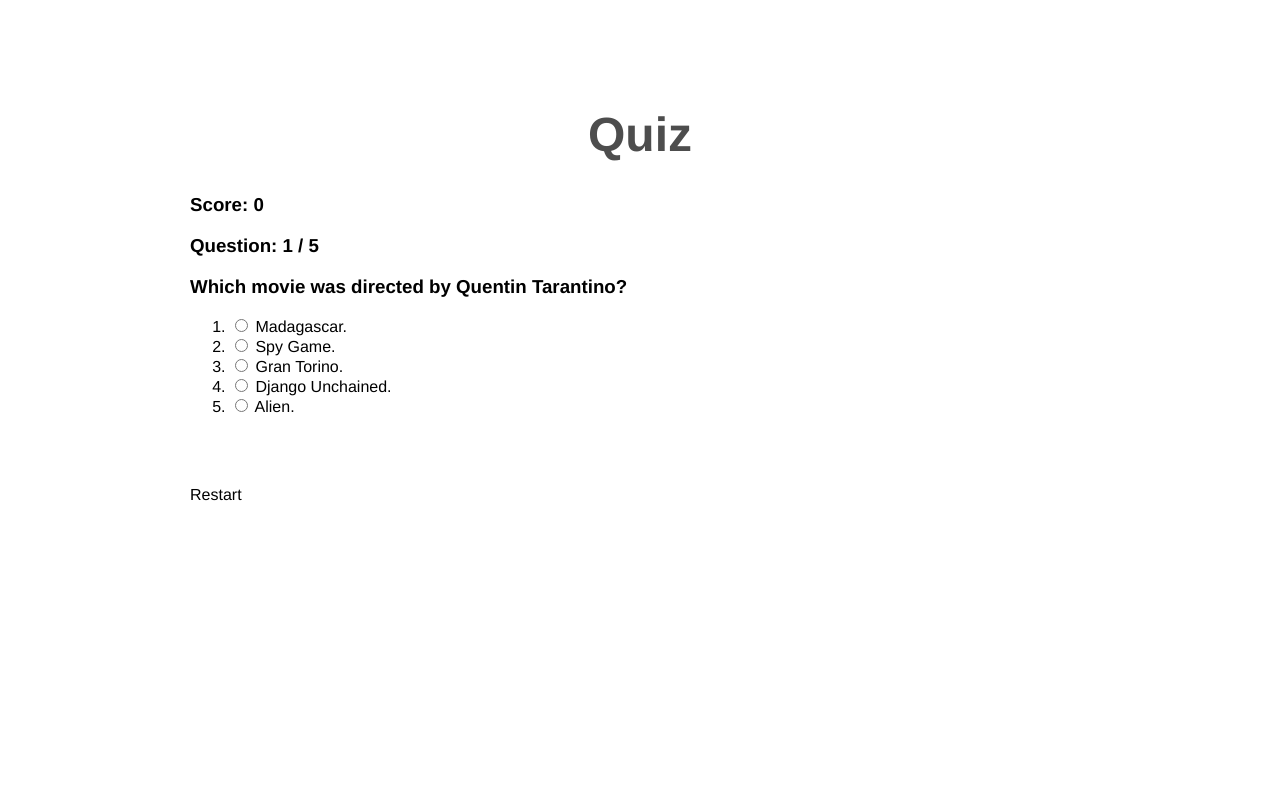
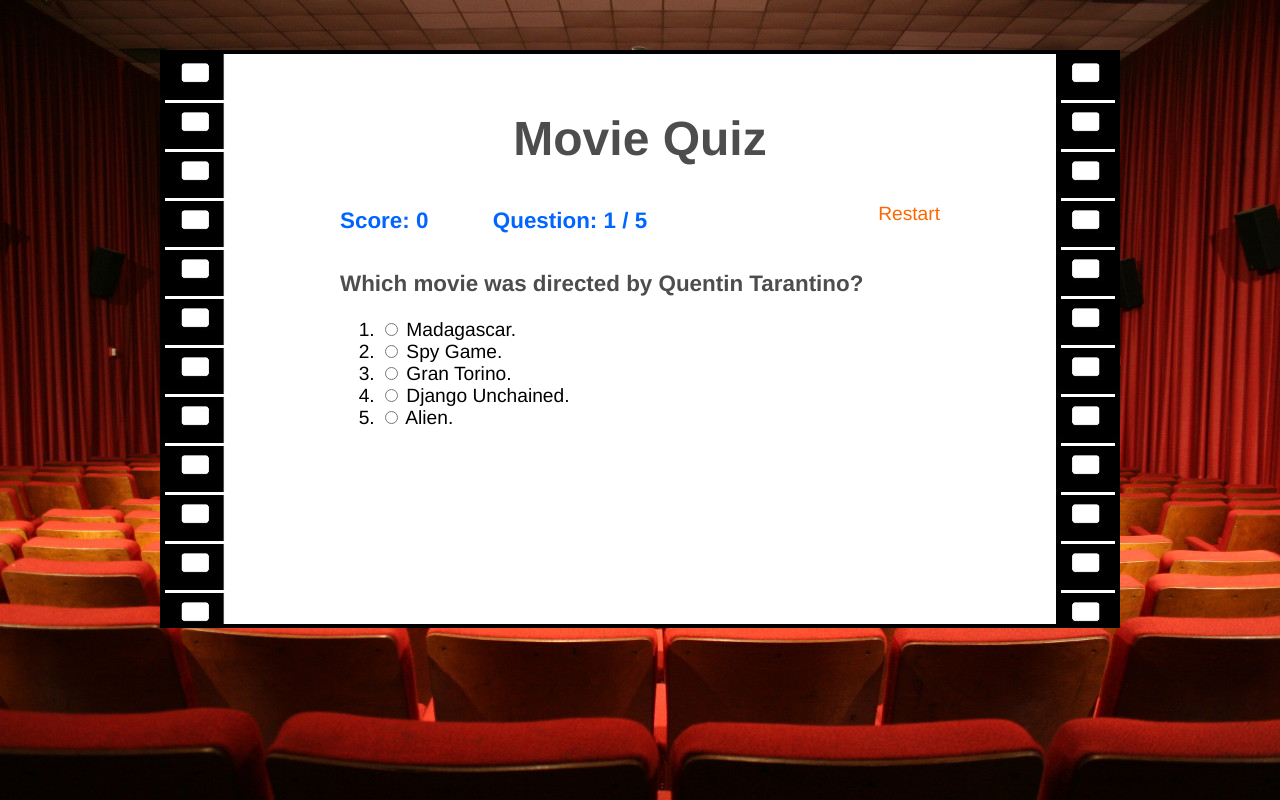
Before and after one commit to danyelous/quiz, a plain HTML site: page index.html in a window 1280 px wide. Drawn offline with nearby package versions, Linux system fonts and the light colour scheme.

Commit message:
style update

```diff
--- a/index.html
+++ b/index.html
@@ -3,7 +3,7 @@
 <head>
 
 
-<title>Quiz: by Ponto</title>
+<title>Movie Quiz: by Ponto</title>
 <link rel="stylesheet" href="style.css" type="text/css" />
 
 
@@ -13,19 +13,21 @@
 </head>
 
 <body>
-<!-- <img alt="full screen background image" src="back.png" id="full-screen-background-image" />  -->
+	<img alt="full screen background image" src="back.jpg" id="full-screen-background-image" />
 
 <div id="container">
 
 	<div id="content">
 
-	<h1>Quiz</h1>
+	<h1>Movie Quiz</h1>
 
 	<div id="information">
 
 		<h3 class="pointstitle"> Score: <span class="points"> </span> </h3>
 
 		<h3 class="progress"> Question: <span class="currentquestion"> &nbsp;&nbsp; </span> / <span class="total">  </span> </h3>
+
+		<a class="reset"> Restart </a>
 
 	</div> <!-- end information -->
 
@@ -45,14 +47,6 @@
 
 	</div> <!-- end questiondisplay -->
 
-
-	<div id="controls">
-
-		<a class="reset"> Restart </a>
-
-	</div> <!-- end controls -->
-
-
 	</div> <!-- end content -->
 
 </div> <!-- end container -->
--- a/script.js
+++ b/script.js
@@ -44,9 +44,8 @@ function Question(title,options,correctAnswer) {
 questions[0] = new Question("Which movie was directed by Quentin Tarantino?",["Madagascar.","Spy Game.","Gran Torino.","Django Unchained.","Alien."],4);
 questions[1] = new Question("Which actor never won an Oscar award?",["Jeff Bridges.","Leonardo DiCaprio.","Jamie Foxx.","Sean Penn.","Denzel Washington."],2);
 questions[2] = new Question("What year was Jurassic Park released?",["1992.","1993.","1994.","1995.","1996."],2);
-questions[3] = new Question("Which actress stared Black Swan in 2010?",["Sandra Bullock.","Jennifer Lawrence.","Rachel McAdams.","Scarlett Johansson.","Natalie Portman."],5);
-questions[4] = new Question("According to Fight Club movie from 1999, which is the Fight Club first rule?",["Someone yells stop, goes limp, taps out, the fight is over.","Only two guys to a fight.","You do not talk about Fight Club.","One fight at a time, fellas.","If this is your first night at Fight Club, you have to fight."],3);
-
+questions[3] = new Question("According to Fight Club movie from 1999, which is the Fight Club first rule?",["Someone yells stop, goes limp, taps out, the fight is over.","Only two guys to a fight.","You do not talk about Fight Club.","One fight at a time, fellas.","If this is your first night at Fight Club, you have to fight."],3);
+questions[4] = new Question("Which actress stared Black Swan in 2010?",["Sandra Bullock.","Jennifer Lawrence.","Rachel McAdams.","Scarlett Johansson.","Natalie Portman."],5);
 
 
 
@@ -58,11 +57,11 @@ function evaluateEntry(val){
 		points = points + 1;
 
 
-		insertReply('Correct!');
+		insertReply('<span class="correct">Correct!</span>');
 
 		insertPoints(points);
 	}else{
-		insertReply('Incorrect, the correct answer is: ' + questions[currentQuestion].options[questions[currentQuestion].correctAnswer - 1] );
+		insertReply('<span class="incorrect">Incorrect, the correct answer is: ' + questions[currentQuestion].options[questions[currentQuestion].correctAnswer - 1] + '</span>' );
 
 	}
 
@@ -72,46 +71,39 @@ function evaluateEntry(val){
 
 	if( currentQuestion < questions.length ){
 
-		goToNextQuestion(currentQuestion);
+		insertQuestion(currentQuestion,4000);
 
 	}else{
 
-		$('.questiontitle').delay(4000).fadeOut('slow', function() {
+			$('.reply').delay(4000).fadeOut('slow', function() {
 
-			insertReply('');
+			$('.reply').html('');
+
 			$('.pointstitle').fadeOut();
+
 			$('.progress').fadeOut();
+
+			$('.questiontitle').fadeOut();
 
 			$('.options').slideUp('slow', function(){
 
 				$('.options').html('');
 
-				insertReply('Your final score: ' + points);
+				$('.reply').html('<center>Your final score: ' + points + '</center>').hide().delay('slow').fadeIn('slow');
+
 
 			});
 
 		});
+
 	}
 
 
 }
 
-function goToNextQuestion(number){
-
-
-	insertQuestion(number,4000);
-
-
-	}
-
 function reset(){
-
-	//show message
-
-	$('.reply').html('Restarting...').hide().fadeIn('slow');
-
-	window.setTimeout(performReset, 2000);
-
+	$('.reply').html('<center>Restarting...</center>').hide().fadeIn('slow');
+		window.setTimeout(performReset, 2000);
 	}
 
 function performReset(){
@@ -142,15 +134,18 @@ function insertQuestion(number, delayTime) {
 
 	var options = questions[number].options;
 
-	$('.questiontitle').delay(delayTime).fadeOut('slow', function() {
+	// $('.questiontitle').delay(delayTime).fadeOut('slow', function() {
+	$('.reply').delay(delayTime).fadeOut('slow', function() {
 
-			insertReply('');
+	$('.reply').html('');
 
-			insertCurrentQuestionNumber(number);
-
-			$('.questiontitle').html(questions[number].title).fadeIn('slow');
+	$('.questiontitle').fadeOut('slow');
 
 			$('.options').slideUp('slow', function(){
+
+				insertCurrentQuestionNumber(number);
+
+				$('.questiontitle').html(questions[number].title).fadeIn('slow');
 
 				$('.options').html('');
 
@@ -165,9 +160,7 @@ function insertQuestion(number, delayTime) {
 
 }
 
-function insertTotalQuestionsNumber(){
-	$('.total').html(questions.length).hide().fadeIn();
-}
+
 function insertCurrentQuestionNumber(number){
 	$('.currentquestion').html(number + 1).hide().fadeIn();
 }
@@ -176,11 +169,12 @@ function insertPoints(number){
 }
 function insertReply(text){
 	$('.reply').html(text).hide().fadeIn();
+
 }
 
 
 insertPoints(points);
-insertTotalQuestionsNumber();
+$('.total').html(questions.length).hide().fadeIn();
 insertReply('');
 insertQuestion(0,0);
 
--- a/style.css
+++ b/style.css
@@ -21,30 +21,64 @@ html, body{
 	margin: 0 auto 0 auto;
 }
 #content {
-    background: rgba(255, 255, 255, 0.60);
-    border-radius: 25px;
+    background: url('film.jpg') repeat-y top left;
     padding: 25px;
-	min-height: 420px;
+	min-height: 520px;
 	margin: 50px 0px 0px 0px;
+	border-top: 4px #000 solid;
+	border-bottom: 4px #000 solid;
 }
+
 h1 {
     color: #4d4d4d;
     font-size: 3em;
     text-align: center;
 }
+h3 {
+    color: #4d4d4d;
+    font-size: 1.4em;
+}
 
 #information{
-    width: 100%;
-	margin: 10px 5px 10px 5px;
+    width: 600px;
+	min-height: 50px;
+    margin: 10px auto 10px auto;
 }
 
 #questiondisplay{
-    width: 100%;
-	margin: 10px 5px 10px 5px;
-	min-height: 200px
+    margin: 10px auto 10px auto;
+    min-height: 250px;
+    width: 600px;
+}
+h3.pointstitle, h3.progress, a.reset {
+    display: inline-block;
+}
+h3.pointstitle {
+    margin: 10px 50px 10px 0px;
+	color: #0066FF;
+}
+h3.progress {
+    margin: 10px 50px 10px 10px;
+	color: #0066FF;
+}
+a.reset {
+	cursor: pointer;
+    color: #ff6600;
+    font-size: 1.2em;
+    text-decoration: none;
+    margin: 5px 0px 10px 10px;
+    float: right;
+}
+a.reset:hover{
+    text-decoration: none;
+}
+ol.options li {
+    font-size: 1.2em;
+}
+.incorrect{
+	color: #d40000;
 }
 
-#controls{
-    width: 100%;
-	margin: 10px 5px 10px 5px;
+.correct{
+    color: #338000;
 }
```
Also changed, not shown: back.jpg (added), film.jpg (added).
